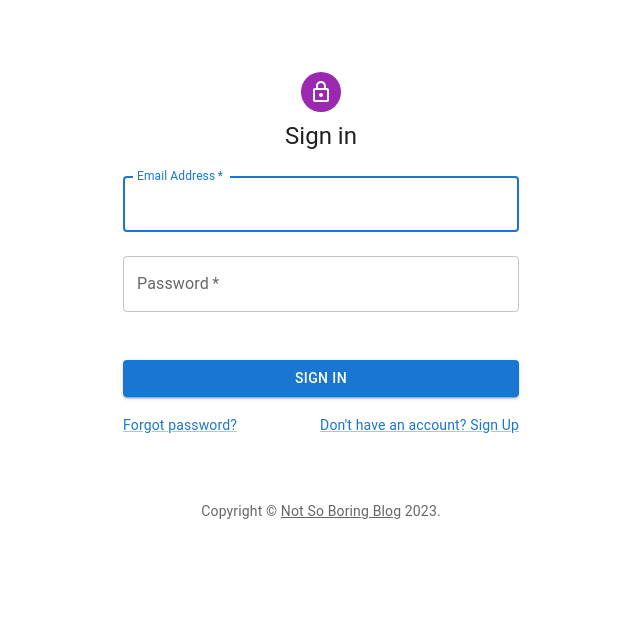
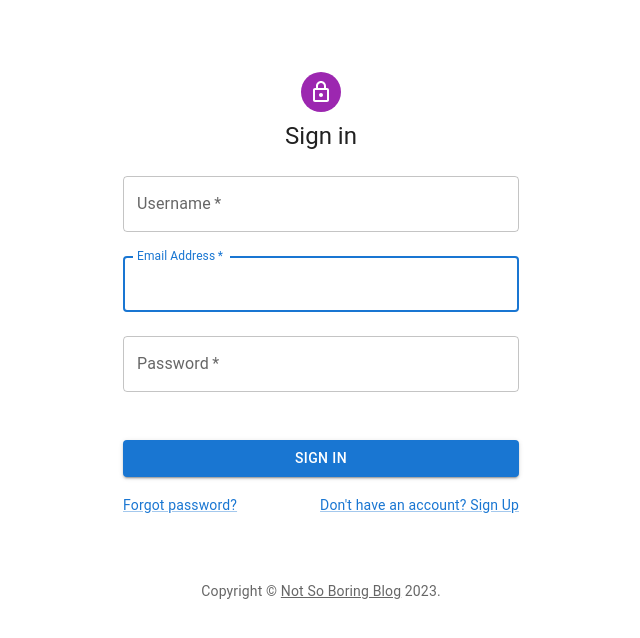
Before and after one commit to gonzalo-brandan/not-a-boring-blog, a React (Create React App) app in the folder frontend/: page /login in a window 1280 px wide. Shown: the top 638 px of the page, without its empty margins (319-959 px from the left). Built offline with nearby package versions, Linux system fonts and the light colour scheme; no server answers.

Commit message:
add username textfield for username auth

```diff
--- a/frontend/src/components/Login.js
+++ b/frontend/src/components/Login.js
@@ -82,8 +82,6 @@
 import Button from '@mui/material/Button';
 import CssBaseline from '@mui/material/CssBaseline';
 import TextField from '@mui/material/TextField';
-import FormControlLabel from '@mui/material/FormControlLabel';
-import Checkbox from '@mui/material/Checkbox';
 import Link from '@mui/material/Link';
 import Grid from '@mui/material/Grid';
 import Box from '@mui/material/Box';
@@ -92,7 +90,7 @@
 import Container from '@mui/material/Container';
 import { createTheme, ThemeProvider } from '@mui/material/styles';
 import axios from 'axios';
-import { Link as Link1 } from 'react-router-dom';
+//import { Link as Link1 } from 'react-router-dom';
 
 function Copyright(props) {
   return (
@@ -121,6 +119,7 @@
 export default function SignIn() {
   const [currentUser, setCurrentUser] = useState();
   const [email, setEmail] = useState('');
+  const [username, setUsername] = useState('');
   const [password, setPassword] = useState('');
   const [error, setError] = useState('');
 
@@ -142,8 +141,9 @@
     //   password: password,
     // };
     client.post(
-        "/api/login/",
+        "/login/",
         {
+          username: username,
           email: email,
           password: password
         }
@@ -181,6 +181,18 @@
             Sign in
           </Typography>
           <Box component="form" onSubmit={handleSubmit} noValidate sx={{ mt: 1 }}>
+          <TextField
+              margin="normal"
+              required
+              fullWidth
+              id="email"
+              label="Username"
+              name="username"
+              autoComplete="username"
+              autoFocus
+              value={username}
+              onChange={(e) => setUsername(e.target.value)}
+            />
             <TextField
               margin="normal"
               required
```
